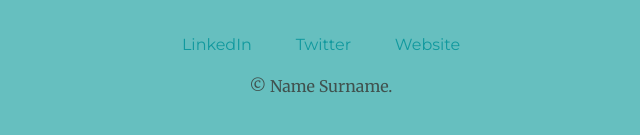
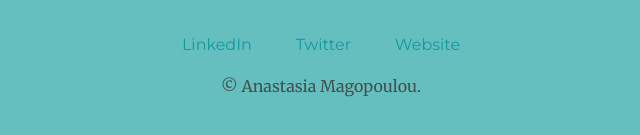
Before and after one commit to anastasiamag/My-Portfolio, a plain HTML site: page index.html in a window 1280 px wide. Shown: the part 2931-3066 px from the top of the page, 319-959 px from the left. Drawn offline with Linux system fonts and the light colour scheme.

Commit message:
Update index.html

```diff
--- a/index.html
+++ b/index.html
@@ -93,7 +93,7 @@
       <a class="footer-link" href="https://www.linkedin.com/">LinkedIn</a>
       <a class="footer-link" href="https://twitter.com/">Twitter</a>
       <a class="footer-link" href="https://www.appbrewery.co/">Website</a>
-      <p>© Name Surname.</p>
+      <p>© Anastasia Magopoulou.</p>
     </div>
   </body>
 </html>
```
